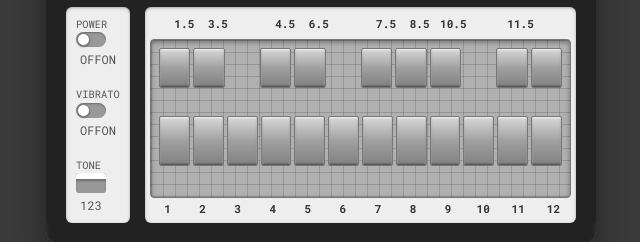
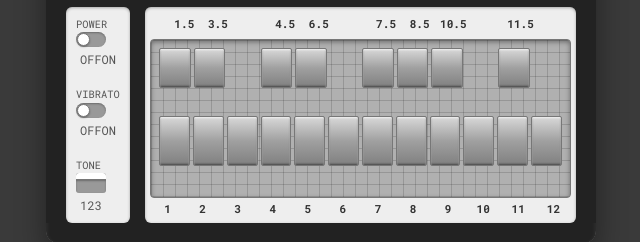
Before and after one commit to AmbiguousError/stylophone, a plain HTML site: page index.html in a window 1280 px wide. Shown: the part 354-596 px from the top of the page, 319-959 px from the left. Drawn offline with nearby package versions, Linux system fonts and the light colour scheme.

Commit message:
Add gap after bottom label 12 in index.html

```diff
--- a/index.html
+++ b/index.html
@@ -515,7 +515,7 @@
                 10: '11.5' // Before bottom key 12
             };
             // Gaps at bottom label 3, 6, 10
-            const topKeyGapsAt = [2, 5, 9]; // At bottom label 3, 6, 10
+            const topKeyGapsAt = [2, 5, 9, 11]; // Gaps at bottom labels 3, 6, 10, and after 12
 
             for (let i = 0; i < 12; i++) { // 12 slots, one for each bottom key
                 const topLabel = document.createElement('div');
```
